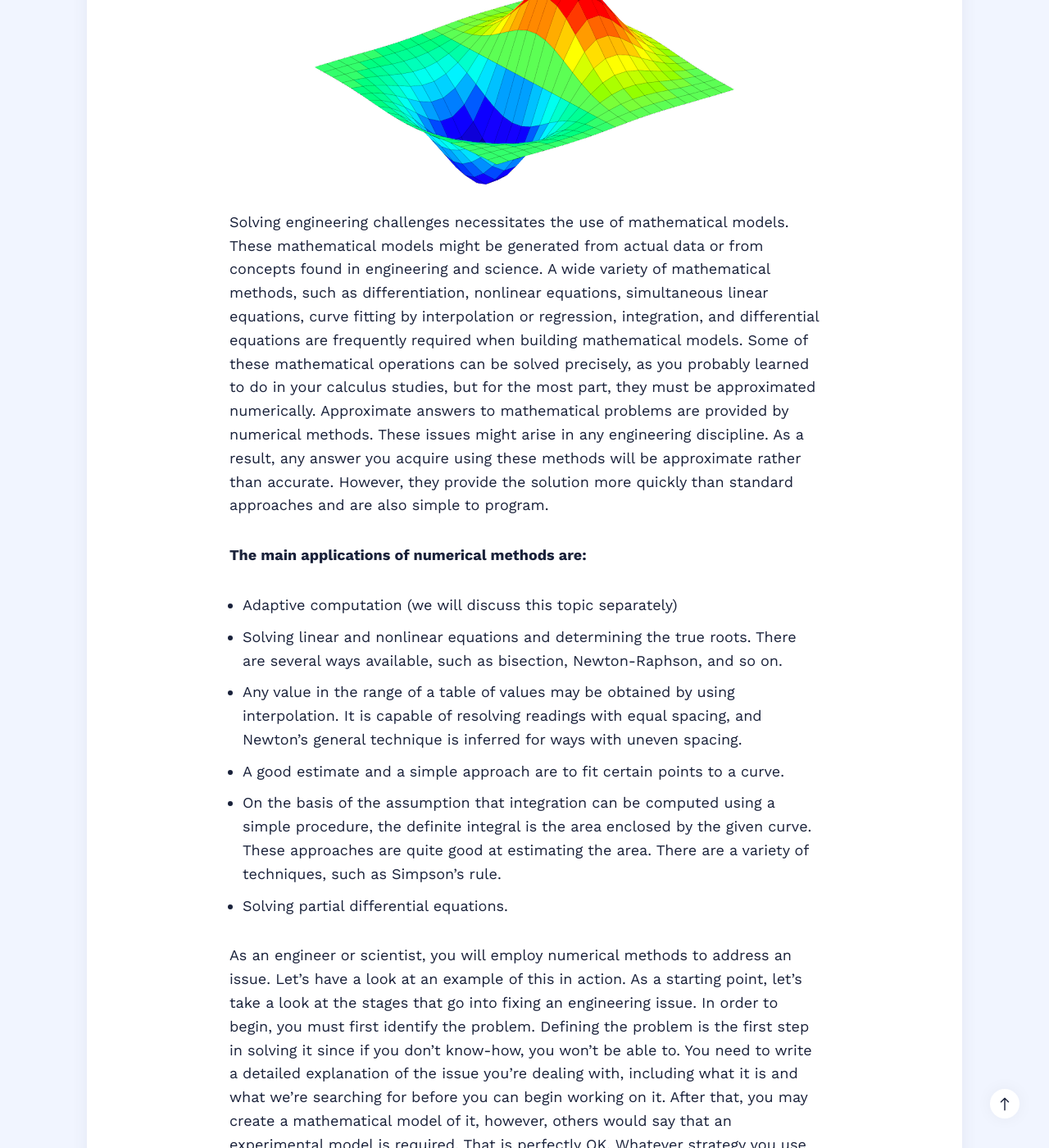
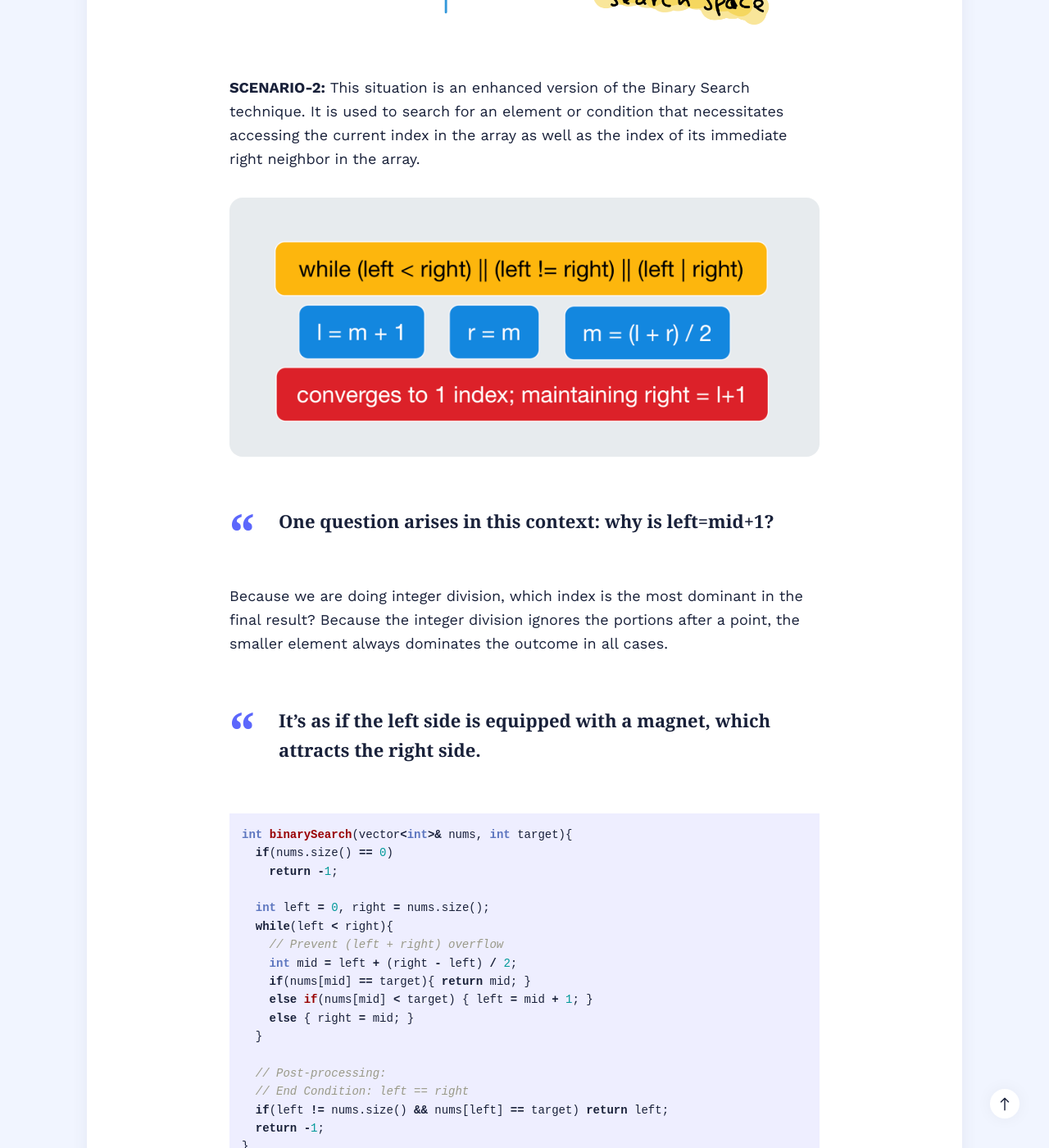
Before and after one commit to akhalilli/akhalilli.github.io, a Jekyll site: the page built from _posts/2021-12-23-binary-search-2.md, in a window 1280 px wide and 1400 px high, scrolled down 1745 px. Shown: the whole window at 82% size. Built offline with Jekyll 4.4.1, drawn with Linux system fonts in a browser that asks for light colours; nearby versions of some CDN libraries; some web fonts are replaced; some of the changed text lies outside the part shown.

Commit message:
binary_search_case2

````diff
--- a/_posts/2021-12-23-binary-search-2.md
+++ b/_posts/2021-12-23-binary-search-2.md
@@ -1,7 +1,7 @@
 ---
 layout: post
 title: Binary Search - survival guide [se1:ch6]
-description: Binary Search - Order Statistics
+description: Binary Search - Space Reduction [continued]
 date: 2021-12-23 18:01:00 +0400
 image: "../images/binary_search/binary_search_2.png"
 tags: [binary, search, binary-search]
@@ -9,35 +9,47 @@ tags: [binary, search, binary-search]
 
 # Binary Search - survival guide [se1:ch6]
 
-Have you ever wondered how computer software determines the square root of a given value?
-
-> "Computational thinking vs. Human thinking" is the equivalent of this question.
-
-Doing the math on paper is different from CPU. By design, computers solve problems iteratively. Innate methods must be adapted in order to deal with such a situation.
-This article's primary goal is to foster intuition:
-1. Understand the requirement for numerical methods
-2. Go through the processes of solving a specific problem (mathematical modeling, solution, and implementation).
-
+As I have stated in **[se1:ch2], [se1:ch5]**, there are different search space reduction scenarios.
 <p align="center">
-<img align="center" src="../images/numerical1.png" alt="numerical analysis">
+<img align="center" src="../images/bisectch2/root_finding_1.png" alt="root finding">
 </p>
 
-Solving engineering challenges necessitates the use of mathematical models. These mathematical models might be generated from actual data or from concepts found in engineering and science. A wide variety of mathematical methods, such as differentiation, nonlinear equations, simultaneous linear equations, curve fitting by interpolation or regression, integration, and differential equations are frequently required when building mathematical models. Some of these mathematical operations can be solved precisely, as you probably learned to do in your calculus studies, but for the most part, they must be approximated numerically. Approximate answers to mathematical problems are provided by numerical methods. These issues might arise in any engineering discipline. As a result, any answer you acquire using these methods will be approximate rather than accurate. However, they provide the solution more quickly than standard approaches and are also simple to program.
+**SCENARIO-2:** This situation is an enhanced version of the Binary Search technique. It is used to search for an element or condition that necessitates accessing the current index in the array as well as the index of its immediate right neighbor in the array.
+<p align="center">
+<img align="center" src="../images/binary_search/binary_search_sc21.png" alt="root finding">
+</p>
 
-**The main applications of numerical methods are:**
+> One question arises in this context: why is left=mid+1?
+>
 
-- Adaptive computation (we will discuss this topic separately)
-- Solving linear and nonlinear equations and determining the true roots. There are several ways available, such as bisection, Newton-Raphson, and so on.
-- Any value in the range of a table of values may be obtained by using interpolation. It is capable of resolving readings with equal spacing, and Newton's general technique is inferred for ways with uneven spacing.
-- A good estimate and a simple approach are to fit certain points to a curve.
-- On the basis of the assumption that integration can be computed using a simple procedure, the definite integral is the area enclosed by the given curve. These approaches are quite good at estimating the area. There are a variety of techniques, such as Simpson's rule.
-- Solving partial differential equations.
+Because we are doing integer division, which index is the most dominant in the final result? Because the integer division ignores the portions after a point, the smaller element always dominates the outcome in all cases.
 
-As an engineer or scientist, you will employ numerical methods to address an issue. Let's have a look at an example of this in action. As a starting point, let's take a look at the stages that go into fixing an engineering issue. In order to begin, you must first identify the problem. Defining the problem is the first step in solving it since if you don't know-how, you won't be able to. You need to write a detailed explanation of the issue you're dealing with, including what it is and what we're searching for before you can begin working on it. After that, you may create a mathematical model of it, however, others would say that an experimental model is required. That is perfectly OK. Whatever strategy you use for solving the problem will determine whether you construct a mathematical model or an experimental model. Even an experimental model must require a mathematical model at some point if the problem is to be solved or presented in an understandable manner. Using our numerical methodologies, we will limit the applicability after we've established a mathematical model. If you wish to find a solution, you'll need to work out a mathematical model.
+> It's as if the left side is equipped with a magnet, which attracts the right side.
+>
 
-<p align="center">
-<img width="450" height="450" src="https://upload.wikimedia.org/wikipedia/commons/thumb/8/8c/Bisection_method.svg/1200px-Bisection_method.svg.png" alt="bisection method">
-</p>
-Depending on how you solve the mathematical model, you may utilize analytical methods, numerical methods, or even a package program to accomplish your goal. When students or others think they've finished with a mathematical model, they often mistakenly believe that they've completed their work; this isn't the case for your employer or anybody else. Instead of merely searching for a mathematical answer, they want to know how you plan to put that solution into action so that the problem may be resolved.
+```cpp
+int binarySearch(vector<int>& nums, int target){
+  if(nums.size() == 0)
+    return -1;
 
-For the next chapter, we are diving into the Bisection Analysis & Newton-Raphson Method.
+  int left = 0, right = nums.size();
+  while(left < right){
+    // Prevent (left + right) overflow
+    int mid = left + (right - left) / 2;
+    if(nums[mid] == target){ return mid; }
+    else if(nums[mid] < target) { left = mid + 1; }
+    else { right = mid; }
+  }
+
+  // Post-processing:
+  // End Condition: left == right
+  if(left != nums.size() && nums[left] == target) return left;
+  return -1;
+}
+```
+
+**The following are the main focuses:**
+- An advanced method of implementing Binary Search.
+- The Search Condition must have access to the element's immediate right neighbor in order to be effective.
+- Determine if a condition is satisfied by looking at the element's right neighbor and then choosing whether to travel left or right.
+- It is necessary to perform post-processing to ensure that the **Search Space is at least 2** in size at each stage. When you have only one element remaining in the loop/recursion, it is over. It is necessary to determine if the remaining element satisfies the criteria.
````
Also changed, not shown: _posts/2021-12-22-binary-search-1.md (+1 -1 lines), images/binary_search/binary_search_sc21.png (added).
